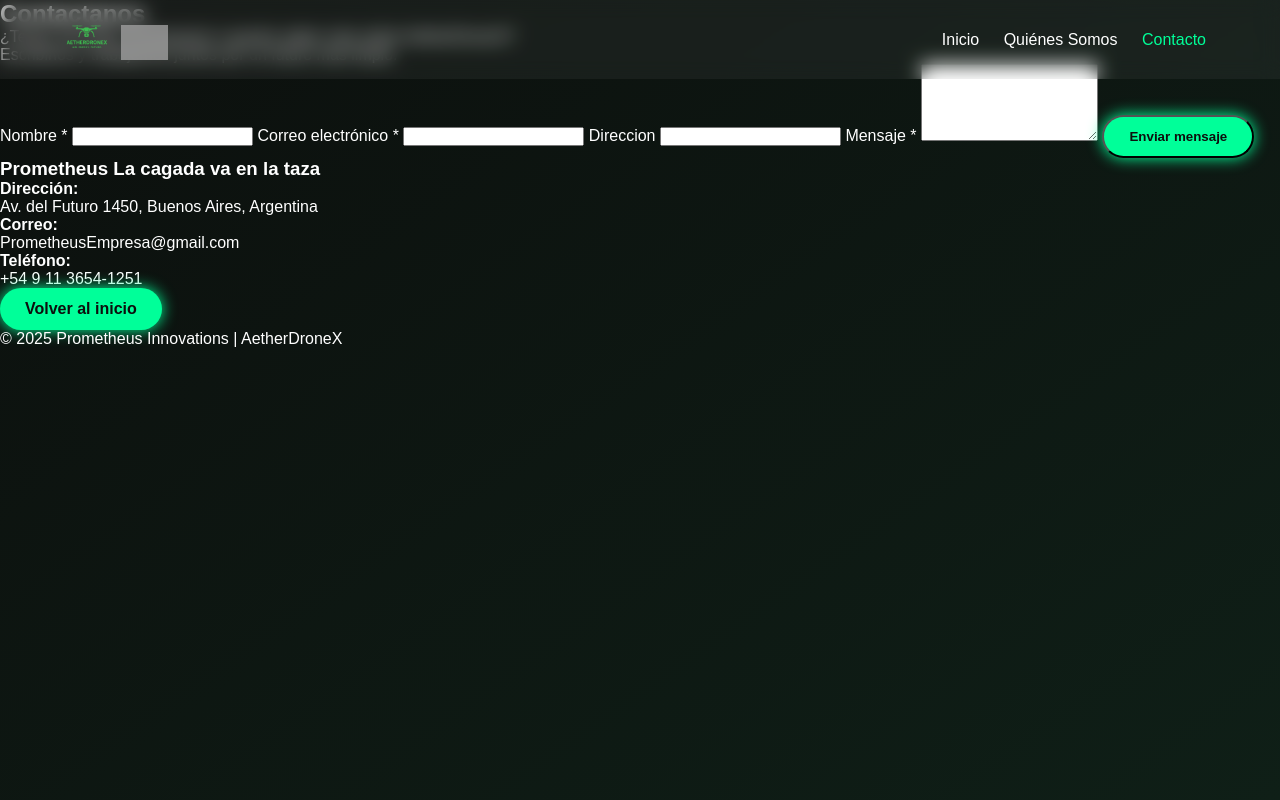
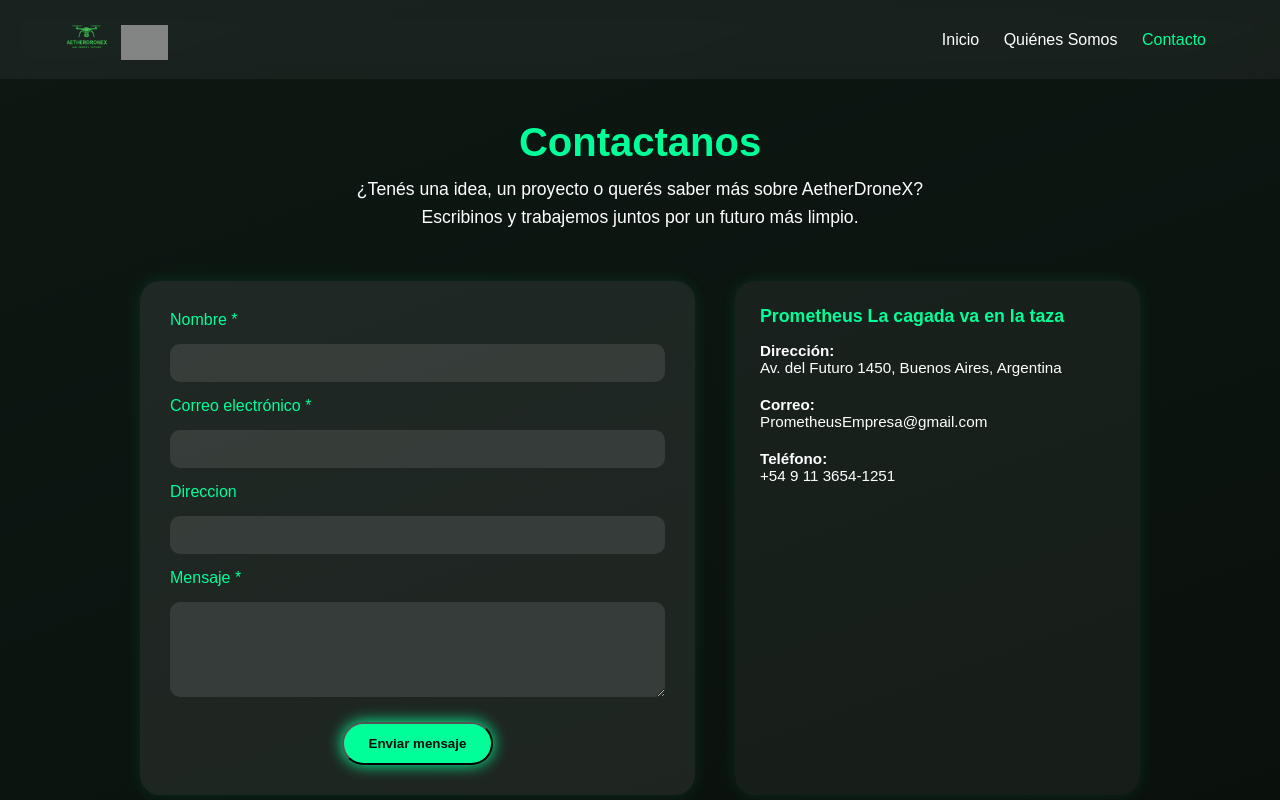
Before and after one commit to SPapale/prometheus, a plain HTML site: page Proyecto Trabajo/contacto.html in a window 1280 px wide. Shown: the top 800 px of the page. Drawn offline with Linux system fonts and the light colour scheme; grey boxes are pictures that could not be loaded.

Commit message:
css con el contacto añadido

```diff
--- a/Proyecto Trabajo/style.css
+++ b/Proyecto Trabajo/style.css
@@ -197,3 +197,127 @@ body {
   .drone-image img{width:200px;}
   .drone-assemble { width: 200px; }
 }
+
+
+/* Parte del contacto*/
+#contact {
+  padding: 120px 10% 80px;
+  min-height: 100vh;
+  display: flex;
+  flex-direction: column;
+  align-items: center;
+  background: linear-gradient(160deg, #0d1813, #0a100c);
+}
+
+.contact-hero {
+  text-align: center;
+  margin-bottom: 50px;
+}
+
+.contact-hero h2 {
+  font-size: 2.5em;
+  color: #00ff99;
+  margin-bottom: 10px;
+}
+
+.contact-hero p {
+  font-size: 1.1em;
+  color: #ffffff;
+  max-width: 700px;
+  line-height: 1.6;
+}
+
+.contact-container {
+  display: flex;
+  flex-wrap: wrap;
+  gap: 40px;
+  justify-content: center;
+  width: 100%;
+  max-width: 1000px;
+}
+
+.contact-form {
+  flex: 1 1 400px;
+  display: flex;
+  flex-direction: column;
+  gap: 15px;
+  background: rgba(255,255,255,0.08);
+  padding: 30px;
+  border-radius: 20px;
+  box-shadow: 0 0 15px rgba(0,255,153,0.1);
+}
+
+.contact-form label {
+  font-weight: 500;
+  color: #00ff99;
+}
+
+.contact-form input,
+.contact-form textarea {
+  background: rgba(255,255,255,0.1);
+  border: none;
+  border-radius: 10px;
+  padding: 10px;
+  color: white;
+  font-size: 1em;
+}
+
+.contact-form input:focus,
+.contact-form textarea:focus {
+  outline: 2px solid #00ff99;
+}
+
+.contact-form .btn {
+  align-self: center;
+  margin-top: 10px;
+}
+
+.contact-info {
+  flex: 1 1 250px;
+  color: #fff;
+  font-size: 0.95em;
+  background: rgba(255,255,255,0.05);
+  padding: 25px;
+  border-radius: 20px;
+  box-shadow: 0 0 15px rgba(0,255,153,0.1);
+}
+
+.contact-info p {
+  margin-bottom: 20px;
+}
+
+
+.contact-info h3 {
+  color: #00ff99;
+  margin-bottom: 15px;
+}
+
+.contact-info a {
+  color: #00ff99;
+  text-decoration: none;
+}
+
+.social-icons {
+  margin-top: 15px;
+}
+
+
+
+.social-icons img:hover {
+  transform: scale(1.1);
+  opacity: 1;
+}
+
+@media(max-width:700px) {
+  .contact-container { flex-direction: column; align-items: center; }
+  .contact-info, .contact-form { width: 100%; }
+}
+
+
+
+
+.volver-container {
+  text-align: center;
+  margin-top: 40px;
+  margin-bottom: 60px;
+}
```
